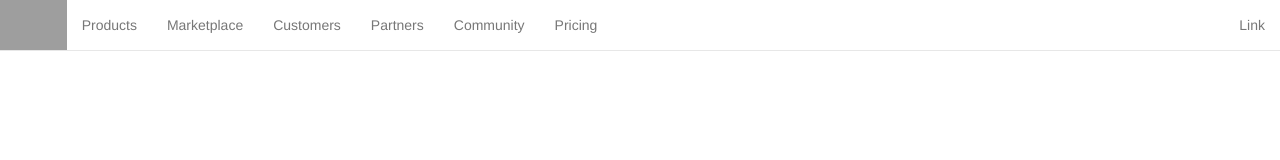
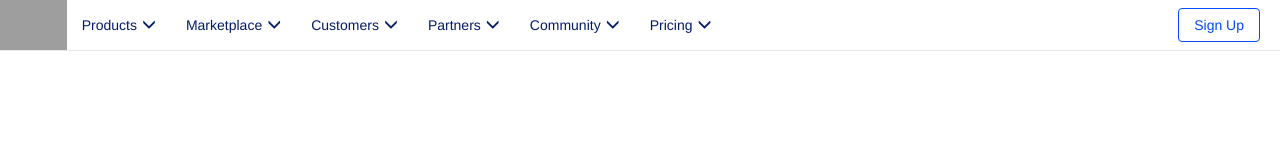
Before and after one commit to AlbertoDragoni/html-css-digitalocean, a plain HTML site: page index.html in a window 1280 px wide. Drawn offline with nearby package versions, Linux system fonts and the light colour scheme; grey boxes are pictures that could not be loaded.

Commit message:
nava ok (manca hover su immagine)

```diff
--- a/css/style.css
+++ b/css/style.css
@@ -15,3 +15,33 @@
 .navbar-brand {
     padding: 0;
 }
+.navbar-right .btn-default {
+    margin-top: 8px;
+    margin-right: 20px;
+    padding-left: 15px;
+    padding-right: 15px;
+    line-height: 20px;
+    color: #0049ff;
+    border-color: #0049ff;
+}
+.navbar-right .btn-default:hover {
+    background-color: #0049ff;
+    color: white;
+}
+#link-nav {
+    color: #031b68;
+}
+#link-nav:hover {
+    color: #0049ff;
+}
+.glyphicon-menu-down {
+    margin-left: 5px;
+}
+.navbar-default .navbar-toggle {
+    border-color: #0049ff;
+}
+@media all and (max-width: 768px) {
+    .container-fluid > .navbar-header {
+        background-color: #0049ff;
+    }
+}
--- a/index.html
+++ b/index.html
@@ -27,15 +27,15 @@
                     <!-- Collect the nav links, forms, and other content for toggling -->
                     <div class="collapse navbar-collapse" id="bs-example-navbar-collapse-1">
                       <ul class="nav navbar-nav">
-                        <li><a href="#">Products</a></li>
-                        <li><a href="#">Marketplace</a></li>
-                        <li><a href="#">Customers</a></li>
-                        <li><a href="#">Partners</a></li>
-                        <li><a href="#">Community</a></li>
-                        <li><a href="#">Pricing</a></li>
+                        <li><a id="link-nav" href="#">Products<span class="glyphicon glyphicon-menu-down"></span></a></li>
+                        <li><a id="link-nav" href="#">Marketplace<span class="glyphicon glyphicon-menu-down"></span></a></li>
+                        <li><a id="link-nav" href="#">Customers<span class="glyphicon glyphicon-menu-down"></span></a></li>
+                        <li><a id="link-nav" href="#">Partners<span class="glyphicon glyphicon-menu-down"></span></a></li>
+                        <li><a id="link-nav" href="#">Community<span class="glyphicon glyphicon-menu-down"></span></a></li>
+                        <li><a id="link-nav" href="#">Pricing<span class="glyphicon glyphicon-menu-down"></span></a></li>
                       </ul>
                       <ul class="nav navbar-nav navbar-right">
-                        <li><a href="#">Link</a></li>
+                        <li><button type="button" class="btn btn-default">Sign Up</button></li>
                       </ul>
                     </div><!-- /.navbar-collapse -->
               </div><!-- /.container-fluid -->
```
